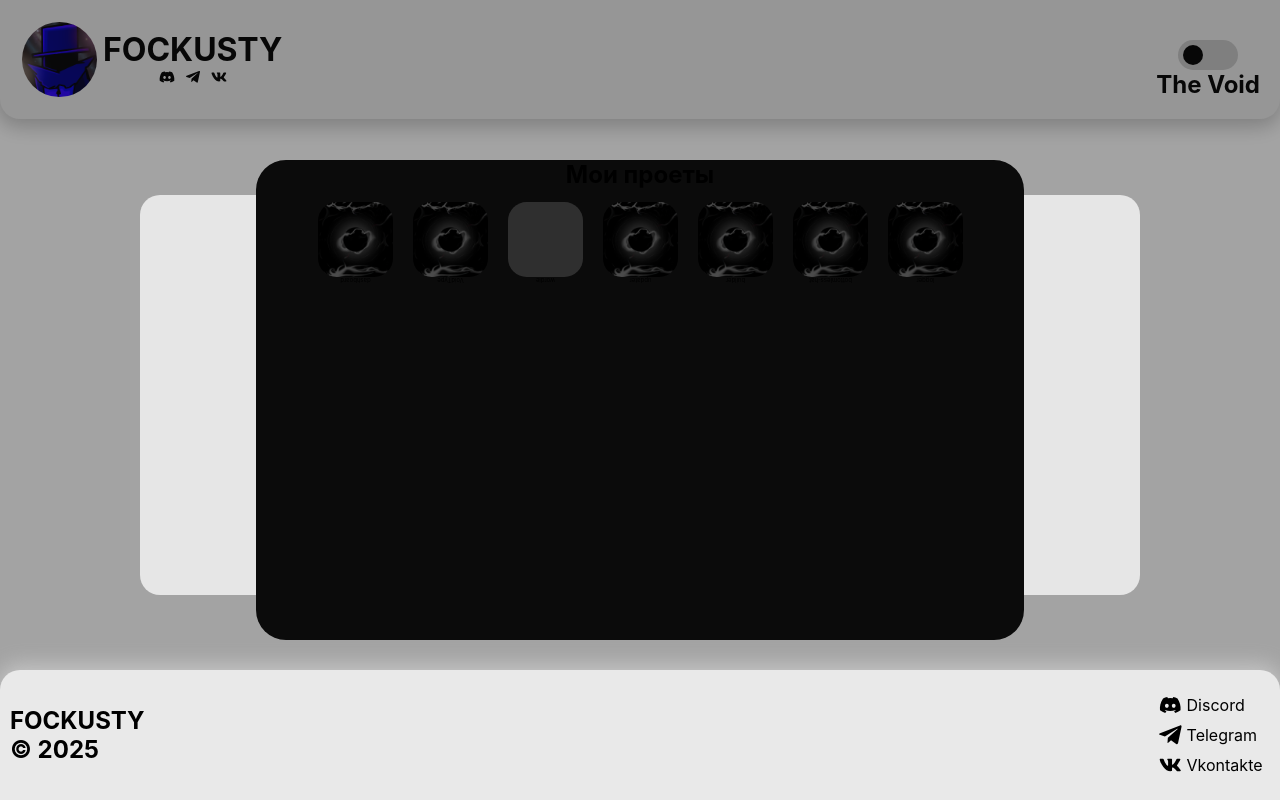
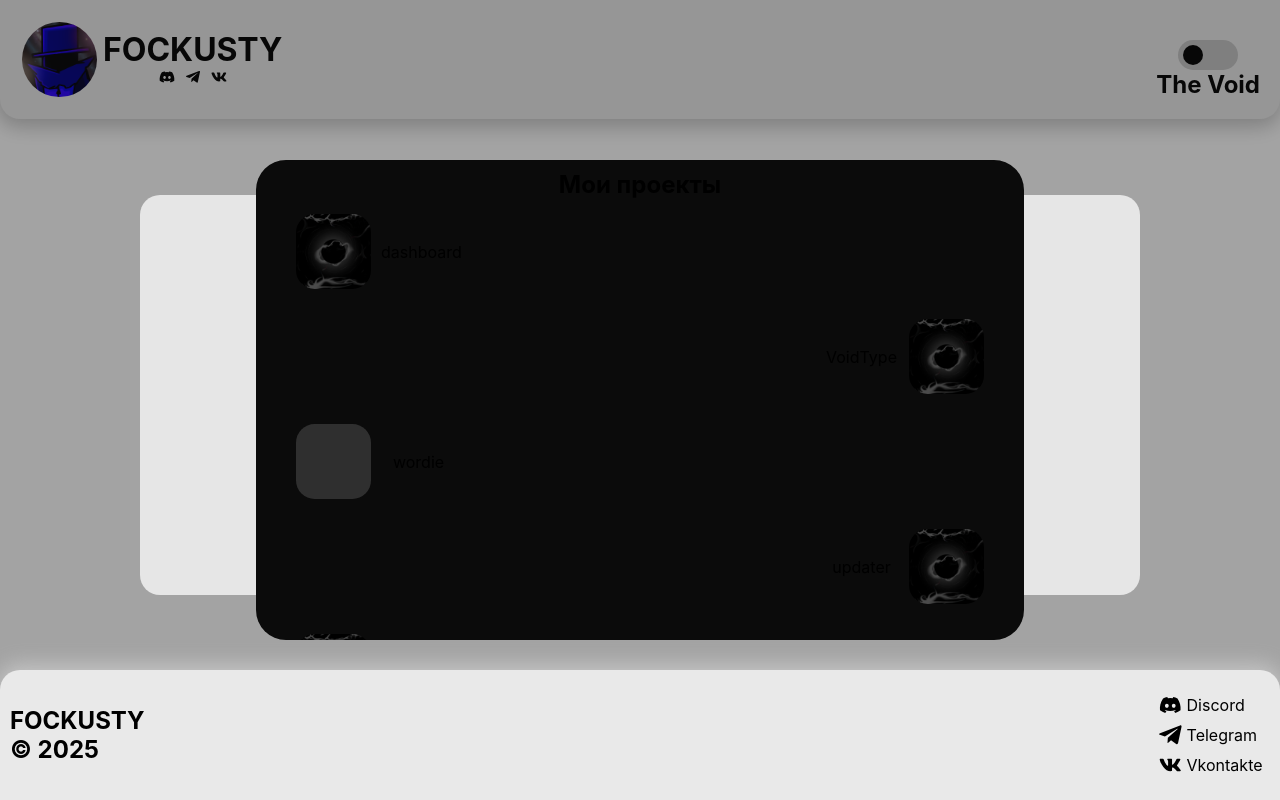
Before and after one commit to FOCKUSTY/fockusty-info, a React (Create React App) app: page / in a window 1280 px wide. Built offline with nearby package versions, Linux system fonts and the light colour scheme; grey boxes are pictures that could not be loaded.

Commit message:
-up projects, modal

```diff
--- a/src/pages/App.tsx
+++ b/src/pages/App.tsx
@@ -18,7 +18,7 @@ class Page extends Layout {
           <Modal id="projects_modal">
             <>
               <div id={styles.projects} className="noselect">
-                <h2 id={`${styles.projects}_h2`}>Мои проеты</h2>
+                <h2 id={`${styles.projects}_h2`}>Мои проекты</h2>
                 <Projects />
                 <div id={styles.stats}></div>
               </div>
--- a/src/pages/app.module.css
+++ b/src/pages/app.module.css
@@ -28,10 +28,15 @@
 }
 
 #projects {
-  display: flex;
-  flex-direction: column;
+  padding: 10px 20px;
+
+  height: 100%;
+
   align-items: center;
   justify-items: center;
+
+  overflow-y: auto;
+  overflow-x: hidden;
 }
 
 #stats {
--- a/src/styles/ui/components/projects.module.css
+++ b/src/styles/ui/components/projects.module.css
@@ -1,17 +1,16 @@
 #projects {
   display: flex;
-  flex-direction: row;
+  flex-direction: column;
 
   align-items: center;
 
+  width: 100%;
+
   padding: 10px 20px;
-
-  height: 100px;
-
   gap: 20px;
 
-  overflow-x: auto;
   overflow-y: hidden;
+  overflow-x: hidden;
 }
 
 #projects::-webkit-scrollbar {
@@ -22,16 +21,29 @@
   border: 1px solid var(--shadow-color);
 }
 
+.row_reverse {
+  flex-direction: row-reverse;
+}
+
+.right {
+  align-self: flex-end;
+}
+
+.left {
+  align-self: flex-start;
+}
+
 .project {
   position: relative;
+  cursor: pointer;
 
   display: flex;
-  flex-direction: column;
   align-items: center;
   justify-content: center;
 
   height: 85px;
-  width: 75px;
+
+  gap: 10px;
 
   filter: brightness(0.3);
   transition: 0.75s;
@@ -40,8 +52,6 @@
 .project img {
   z-index: 2;
 
-  cursor: pointer;
-
   border-radius: 25%;
 
   height: 75px;
@@ -49,18 +59,13 @@
 }
 
 .project span {
-  position: absolute;
   z-index: 2;
-
-  font-size: 6px;
   width: 75px;
 
   text-align: center;
   text-wrap: pretty;
 
   top: 80px;
-  rotate: 180deg;
-
   transition: 0.5s;
 }
 
--- a/src/ui/components/projects.components.tsx
+++ b/src/ui/components/projects.components.tsx
@@ -8,23 +8,34 @@ import ProjectHandler from "../../handlers/project.handler";
 const projectHandler = new ProjectHandler();
 
 class Component extends React.Component {
-  private readonly Project = (name: string, iconUrl: string): React.ReactNode => {
+  private readonly Project = (name: string, iconUrl: string, addictionStyles: [string[], string[], string[]] = [[], [], []]): React.ReactNode => {
     return (
       <div
         id={`${styles.project}_${name}`}
-        className={styles.project}
+        className={styles.project + " " + addictionStyles[0].join(" ")}
         onClick={(e) => projectHandler.Handler(e, name)}
       >
-        <img src={iconUrl} alt={name} />
-        <span id={`${styles.project}_${name}_name`}>{name}</span>
+        <img src={iconUrl} alt={name} className={addictionStyles[1].join(" ")} />
+        <span id={`${styles.project}_${name}_name`} className={addictionStyles[2].join(" ")}>{name}</span>
       </div>
     );
   };
 
   private readonly Component = (): React.ReactNode => {
+    const names = Object.keys(Object.groupBy(projects, (i) => i.name));
+
     return (
       <div id={styles.projects} className="noselect">
-        {projects.map((project) => this.Project(project.name, project.icon_url || "/logo.png"))}
+        {
+          projects.map((project) =>
+            this.Project(project.name, project.icon_url || "/logo.png", [
+              [
+                names.indexOf(project.name) % 2
+                  ? [styles.right, styles.row_reverse].join(" ")
+                  : styles.left
+              ], [], []
+            ]))
+        }
       </div>
     );
   };
--- a/tsconfig.json
+++ b/tsconfig.json
@@ -1,6 +1,6 @@
 {
   "compilerOptions": {
-    "target": "es5",
+    "target": "ES2024",
     "lib": ["dom", "dom.iterable", "esnext"],
     "allowJs": true,
     "skipLibCheck": true,
```
